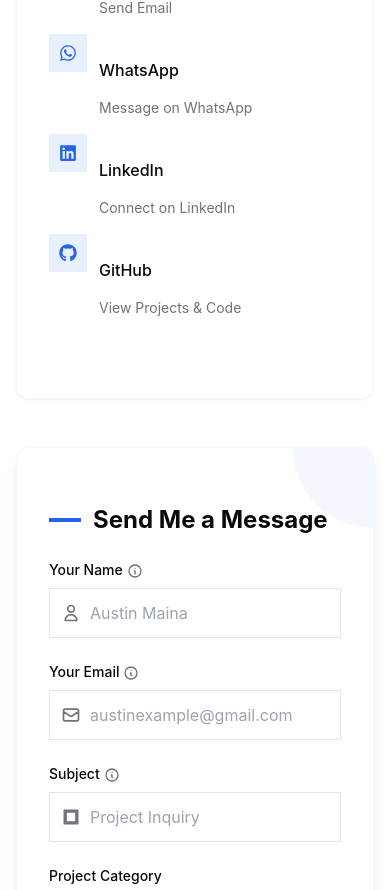
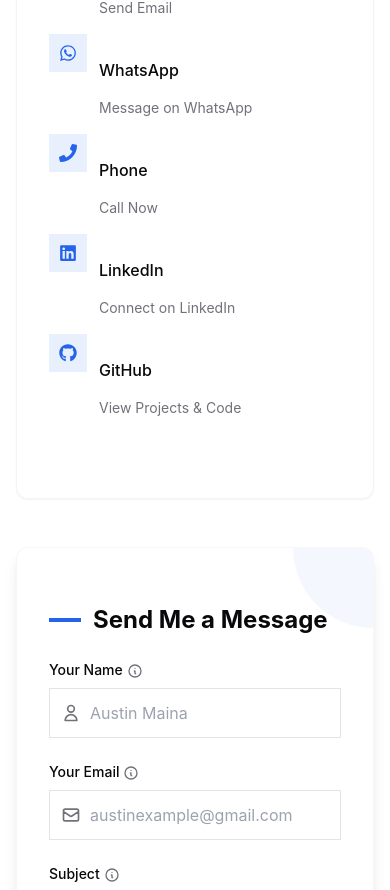
Before and after one commit to Austinkuria/portfolio, a Next.js app: page /contact in a window 390 px wide. Shown: the part 2077-2967 px from the top of the page. Built offline with nearby package versions, Linux system fonts and the light colour scheme; no server answers.

Commit message:
Add phone contact link to Contact page and improve error handling in render safety

```diff
--- a/src/app/contact/page.tsx
+++ b/src/app/contact/page.tsx
@@ -633,6 +633,21 @@ export default function Contact() {
                         className="text-sm text-muted-foreground hover:text-primary transition-colors truncate block"
                       >
                         Message on WhatsApp
+                      </a>
+                    </div>
+                  </div>
+
+                  <div className="flex items-start group transition-all">
+                    <div className="bg-primary/10 p-2.5 rounded-lg text-primary group-hover:bg-primary group-hover:text-primary-foreground transition-all duration-300 mr-3 flex-shrink-0">
+                      <FaPhone className="text-lg" />
+                    </div>
+                    <div className="min-w-0 flex-1">
+                      <h5 className="font-medium text-base">Phone</h5>
+                      <a
+                        href="tel:+254797561978"
+                        className="text-sm text-muted-foreground hover:text-primary transition-colors truncate block"
+                      >
+                        Call Now
                       </a>
                     </div>
                   </div>
--- a/src/lib/renderSafety.ts
+++ b/src/lib/renderSafety.ts
@@ -50,11 +50,12 @@ export function useSafeRender() {
 export function setupHydrationFallback() {
     if (typeof window === 'undefined') return;    // Track navigation pattern
     try {
-        const currentPath = window.location.pathname; if (performanceMetrics.lastRoute !== currentPath) {
+        const currentPath = window.location.pathname;
+        if (performanceMetrics.lastRoute !== currentPath) {
             performanceMetrics.lastRoute = currentPath;
             console.debug('[RenderSafety] Navigation to:', currentPath);
         }
-    } catch {
+    } catch (e) {
         // Ignore any errors in tracking
     }
 
```
